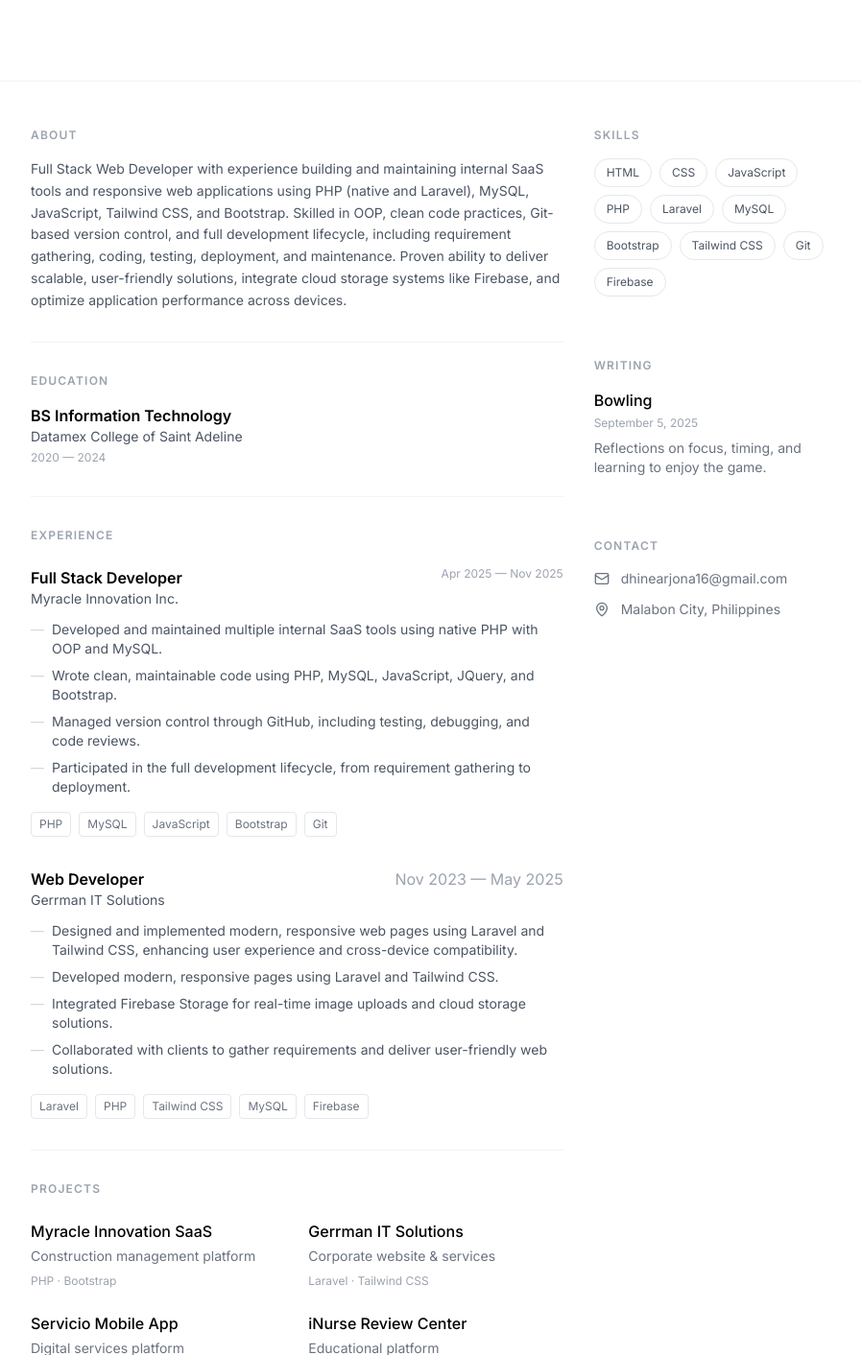
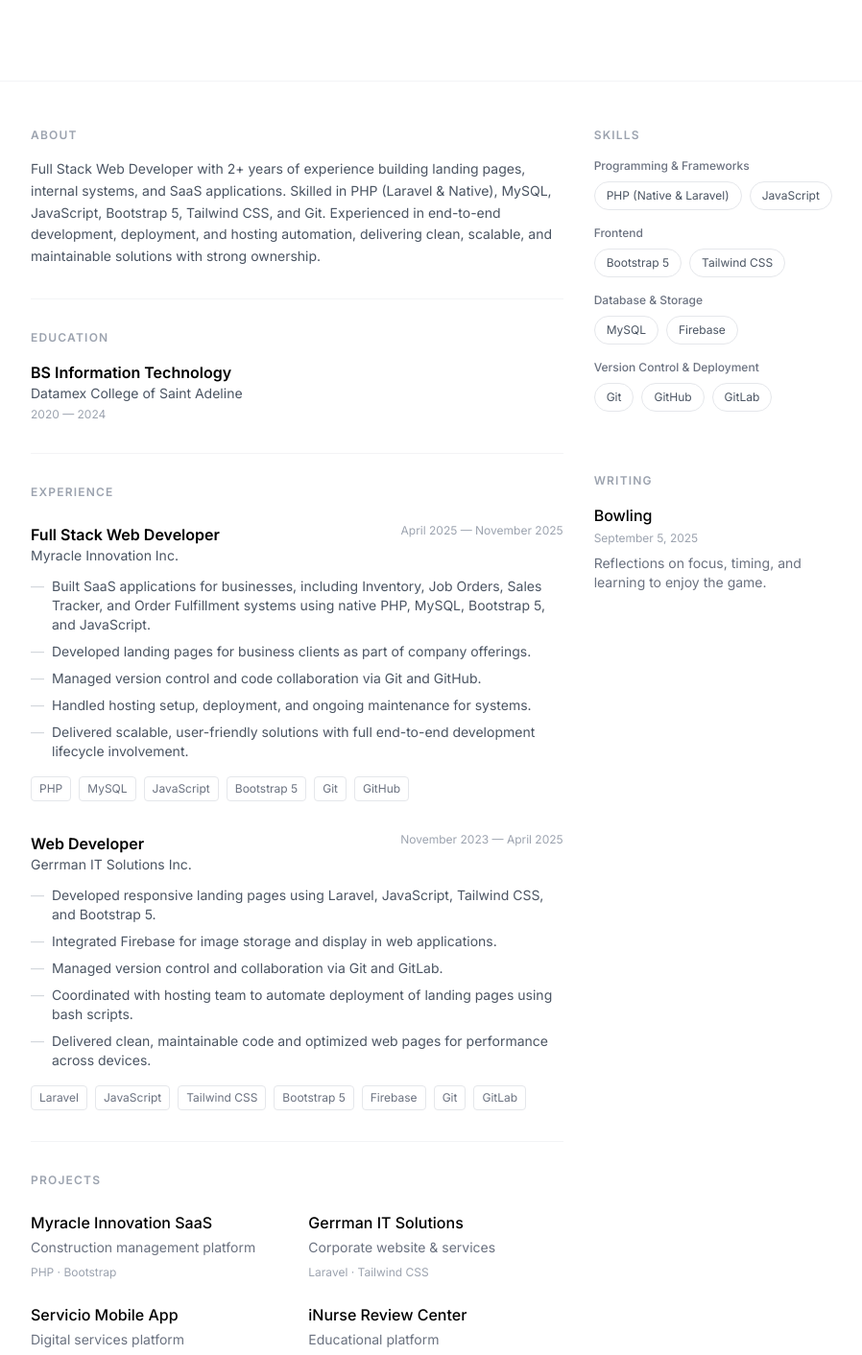
Before and after one commit to Dhinearjona/MyPortfolio, a PHP site: page / in a window 1280 px wide. Shown: the part 242-1654 px from the top of the page at 96% size, without its empty margins (184-1082 px from the left). Run offline with PHP 8.4, Linux system fonts and the light colour scheme; some libraries are stand-ins or nearby versions.

Commit message:
Remove chatbot.php file and update index.php to reflect changes in job experience descriptions, skills categorization, and overall structure. Revise resume content for clarity and consistency, including updated professional summary and work experience details.

```diff
--- a/index.php
+++ b/index.php
@@ -107,12 +107,10 @@
                     <h2 class="text-xs font-semibold uppercase tracking-widest text-gray-400 dark:text-gray-500 mb-4">
                         About</h2>
                     <p class="text-gray-600 dark:text-gray-400 leading-relaxed text-sm">
-                        Full Stack Web Developer with experience building and maintaining internal SaaS tools and
-                        responsive web applications using PHP (native and Laravel), MySQL, JavaScript, Tailwind CSS, and
-                        Bootstrap. Skilled in OOP, clean code practices, Git-based version control, and full development
-                        lifecycle, including requirement gathering, coding, testing, deployment, and maintenance. Proven
-                        ability to deliver scalable, user-friendly solutions, integrate cloud storage systems like
-                        Firebase, and optimize application performance across devices.
+                        Full Stack Web Developer with 2+ years of experience building landing pages, internal systems,
+                        and SaaS applications. Skilled in PHP (Laravel & Native), MySQL, JavaScript, Bootstrap 5,
+                        Tailwind CSS, and Git. Experienced in end-to-end development, deployment, and hosting
+                        automation, delivering clean, scalable, and maintainable solutions with strong ownership.
                     </p>
                 </section>
 
@@ -136,32 +134,36 @@
                         <div>
                             <div class="flex flex-col md:flex-row md:items-start md:justify-between gap-1 mb-3">
                                 <div>
-                                    <h3 class="font-semibold text-black dark:text-white">Full Stack Developer</h3>
+                                    <h3 class="font-semibold text-black dark:text-white">Full Stack Web Developer</h3>
                                     <p class="text-sm text-gray-600 dark:text-gray-400">Myracle Innovation Inc.</p>
                                 </div>
-                                <p class="text-xs text-gray-400 dark:text-gray-500 md:text-right">Apr 2025 — Nov 2025
-                                </p>
+                                <p class="text-xs text-gray-400 dark:text-gray-500 md:text-right">April 2025 — November
+                                    2025</p>
                             </div>
                             <ul class="text-sm text-gray-600 dark:text-gray-400 space-y-2">
                                 <li class="flex gap-2">
                                     <span class="text-gray-300 dark:text-gray-600">—</span>
-                                    <span>Developed and maintained multiple internal SaaS tools using native PHP with
-                                        OOP and MySQL.</span>
+                                    <span>Built SaaS applications for businesses, including Inventory, Job Orders, Sales
+                                        Tracker, and Order Fulfillment systems using native PHP, MySQL, Bootstrap 5, and
+                                        JavaScript.</span>
                                 </li>
                                 <li class="flex gap-2">
                                     <span class="text-gray-300 dark:text-gray-600">—</span>
-                                    <span>Wrote clean, maintainable code using PHP, MySQL, JavaScript, JQuery, and
-                                        Bootstrap.</span>
+                                    <span>Developed landing pages for business clients as part of company
+                                        offerings.</span>
                                 </li>
                                 <li class="flex gap-2">
                                     <span class="text-gray-300 dark:text-gray-600">—</span>
-                                    <span>Managed version control through GitHub, including testing, debugging, and code
-                                        reviews.</span>
+                                    <span>Managed version control and code collaboration via Git and GitHub.</span>
                                 </li>
                                 <li class="flex gap-2">
                                     <span class="text-gray-300 dark:text-gray-600">—</span>
-                                    <span>Participated in the full development lifecycle, from requirement gathering to
-                                        deployment.</span>
+                                    <span>Handled hosting setup, deployment, and ongoing maintenance for systems.</span>
+                                </li>
+                                <li class="flex gap-2">
+                                    <span class="text-gray-300 dark:text-gray-600">—</span>
+                                    <span>Delivered scalable, user-friendly solutions with full end-to-end development
+                                        lifecycle involvement.</span>
                                 </li>
                             </ul>
                             <div class="mt-4 flex flex-wrap gap-2">
@@ -172,9 +174,12 @@
                                 <span
                                     class="px-2 py-1 border border-gray-200 dark:border-gray-800 text-gray-500 dark:text-gray-400 rounded text-xs">JavaScript</span>
                                 <span
-                                    class="px-2 py-1 border border-gray-200 dark:border-gray-800 text-gray-500 dark:text-gray-400 rounded text-xs">Bootstrap</span>
+                                    class="px-2 py-1 border border-gray-200 dark:border-gray-800 text-gray-500 dark:text-gray-400 rounded text-xs">Bootstrap
+                                    5</span>
                                 <span
                                     class="px-2 py-1 border border-gray-200 dark:border-gray-800 text-gray-500 dark:text-gray-400 rounded text-xs">Git</span>
+                                <span
+                                    class="px-2 py-1 border border-gray-200 dark:border-gray-800 text-gray-500 dark:text-gray-400 rounded text-xs">GitHub</span>
                             </div>
                         </div>
 
@@ -183,46 +188,53 @@
                             <div class="flex flex-col md:flex-row md:items-start md:justify-between gap-1 mb-3">
                                 <div>
                                     <h3 class="font-semibold text-black dark:text-white">Web Developer</h3>
-                                    <p class="text-sm text-gray-600 dark:text-gray-400">Gerrman IT Solutions</p>
+                                    <p class="text-sm text-gray-600 dark:text-gray-400">Gerrman IT Solutions Inc.</p>
                                 </div>
-                                <p class="te xt-xs text-gray-400 dark:text-gray-500 md:text-right">Nov 2023 — May 2025
-                                </p>
+                                <p class="text-xs text-gray-400 dark:text-gray-500 md:text-right">November 2023 — April
+                                    2025</p>
                             </div>
                             <ul class="text-sm text-gray-600 dark:text-gray-400 space-y-2">
                                 <li class="flex gap-2">
                                     <span class="text-gray-300 dark:text-gray-600">—</span>
-                                    <span>Designed and implemented modern, responsive web pages using Laravel and
-                                        Tailwind CSS, enhancing user experience and
-                                        cross-device compatibility.
-                                    </span>
+                                    <span>Developed responsive landing pages using Laravel, JavaScript, Tailwind CSS,
+                                        and Bootstrap 5.</span>
                                 </li>
                                 <li class="flex gap-2">
                                     <span class="text-gray-300 dark:text-gray-600">—</span>
-                                    <span>Developed modern, responsive pages using Laravel and Tailwind CSS.</span>
+                                    <span>Integrated Firebase for image storage and display in web applications.</span>
                                 </li>
                                 <li class="flex gap-2">
                                     <span class="text-gray-300 dark:text-gray-600">—</span>
-                                    <span>Integrated Firebase Storage for real-time image uploads and cloud storage
-                                        solutions.</span>
+                                    <span>Managed version control and collaboration via Git and GitLab.</span>
                                 </li>
                                 <li class="flex gap-2">
                                     <span class="text-gray-300 dark:text-gray-600">—</span>
-                                    <span>Collaborated with clients to gather requirements and deliver user-friendly web
-                                        solutions.</span>
+                                    <span>Coordinated with hosting team to automate deployment of landing pages using
+                                        bash scripts.</span>
+                                </li>
+                                <li class="flex gap-2">
+                                    <span class="text-gray-300 dark:text-gray-600">—</span>
+                                    <span>Delivered clean, maintainable code and optimized web pages for performance
+                                        across devices.</span>
                                 </li>
                             </ul>
                             <div class="mt-4 flex flex-wrap gap-2">
                                 <span
                                     class="px-2 py-1 border border-gray-200 dark:border-gray-800 text-gray-500 dark:text-gray-400 rounded text-xs">Laravel</span>
                                 <span
-                                    class="px-2 py-1 border border-gray-200 dark:border-gray-800 text-gray-500 dark:text-gray-400 rounded text-xs">PHP</span>
+                                    class="px-2 py-1 border border-gray-200 dark:border-gray-800 text-gray-500 dark:text-gray-400 rounded text-xs">JavaScript</span>
                                 <span
                                     class="px-2 py-1 border border-gray-200 dark:border-gray-800 text-gray-500 dark:text-gray-400 rounded text-xs">Tailwind
                                     CSS</span>
                                 <span
-                                    class="px-2 py-1 border border-gray-200 dark:border-gray-800 text-gray-500 dark:text-gray-400 rounded text-xs">MySQL</span>
+                                    class="px-2 py-1 border border-gray-200 dark:border-gray-800 text-gray-500 dark:text-gray-400 rounded text-xs">Bootstrap
+                                    5</span>
                                 <span
                                     class="px-2 py-1 border border-gray-200 dark:border-gray-800 text-gray-500 dark:text-gray-400 rounded text-xs">Firebase</span>
+                                <span
+                                    class="px-2 py-1 border border-gray-200 dark:border-gray-800 text-gray-500 dark:text-gray-400 rounded text-xs">Git</span>
+                                <span
+                                    class="px-2 py-1 border border-gray-200 dark:border-gray-800 text-gray-500 dark:text-gray-400 rounded text-xs">GitLab</span>
                             </div>
                         </div>
                     </div>
@@ -323,28 +335,51 @@
                 <section class="pb-8 border-b border-gray-100 dark:border-gray-900 lg:border-0">
                     <h2 class="text-xs font-semibold uppercase tracking-widest text-gray-400 dark:text-gray-500 mb-4">
                         Skills</h2>
+                    <div class="space-y-4">
+                        <div>
+                            <h3 class="text-xs font-medium text-gray-500 dark:text-gray-500 mb-2">Programming &
+                                Frameworks</h3>
                             <div class="flex flex-wrap gap-2">
                                 <span
-                            class="px-3 py-1.5 border border-gray-200 dark:border-gray-800 text-gray-600 dark:text-gray-400 rounded-full text-xs">HTML</span>
-                        <span
-                            class="px-3 py-1.5 border border-gray-200 dark:border-gray-800 text-gray-600 dark:text-gray-400 rounded-full text-xs">CSS</span>
+                                    class="px-3 py-1.5 border border-gray-200 dark:border-gray-800 text-gray-600 dark:text-gray-400 rounded-full text-xs">PHP
+                                    (Native & Laravel)</span>
                                 <span
                                     class="px-3 py-1.5 border border-gray-200 dark:border-gray-800 text-gray-600 dark:text-gray-400 rounded-full text-xs">JavaScript</span>
+                            </div>
+                        </div>
+                        <div>
+                            <h3 class="text-xs font-medium text-gray-500 dark:text-gray-500 mb-2">Frontend</h3>
+                            <div class="flex flex-wrap gap-2">
                                 <span
-                            class="px-3 py-1.5 border border-gray-200 dark:border-gray-800 text-gray-600 dark:text-gray-400 rounded-full text-xs">PHP</span>
+                                    class="px-3 py-1.5 border border-gray-200 dark:border-gray-800 text-gray-600 dark:text-gray-400 rounded-full text-xs">Bootstrap
+                                    5</span>
                                 <span
-                            class="px-3 py-1.5 border border-gray-200 dark:border-gray-800 text-gray-600 dark:text-gray-400 rounded-full text-xs">Laravel</span>
+                                    class="px-3 py-1.5 border border-gray-200 dark:border-gray-800 text-gray-600 dark:text-gray-400 rounded-full text-xs">Tailwind
+                                    CSS</span>
+                            </div>
+                        </div>
+                        <div>
+                            <h3 class="text-xs font-medium text-gray-500 dark:text-gray-500 mb-2">Database & Storage
+                            </h3>
+                            <div class="flex flex-wrap gap-2">
                                 <span
                                     class="px-3 py-1.5 border border-gray-200 dark:border-gray-800 text-gray-600 dark:text-gray-400 rounded-full text-xs">MySQL</span>
                                 <span
-                            class="px-3 py-1.5 border border-gray-200 dark:border-gray-800 text-gray-600 dark:text-gray-400 rounded-full text-xs">Bootstrap</span>
-                        <span
-                            class="px-3 py-1.5 border border-gray-200 dark:border-gray-800 text-gray-600 dark:text-gray-400 rounded-full text-xs">Tailwind
-                            CSS</span>
+                                    class="px-3 py-1.5 border border-gray-200 dark:border-gray-800 text-gray-600 dark:text-gray-400 rounded-full text-xs">Firebase</span>
+                            </div>
+                        </div>
+                        <div>
+                            <h3 class="text-xs font-medium text-gray-500 dark:text-gray-500 mb-2">Version Control &
+                                Deployment</h3>
+                            <div class="flex flex-wrap gap-2">
                                 <span
                                     class="px-3 py-1.5 border border-gray-200 dark:border-gray-800 text-gray-600 dark:text-gray-400 rounded-full text-xs">Git</span>
                                 <span
-                            class="px-3 py-1.5 border border-gray-200 dark:border-gray-800 text-gray-600 dark:text-gray-400 rounded-full text-xs">Firebase</span>
+                                    class="px-3 py-1.5 border border-gray-200 dark:border-gray-800 text-gray-600 dark:text-gray-400 rounded-full text-xs">GitHub</span>
+                                <span
+                                    class="px-3 py-1.5 border border-gray-200 dark:border-gray-800 text-gray-600 dark:text-gray-400 rounded-full text-xs">GitLab</span>
+                            </div>
+                        </div>
                     </div>
                 </section>
 
@@ -359,23 +394,6 @@
                             Reflections on focus, timing, and learning to enjoy the game.
                         </p>
                     </a>
-                </section>
-
-                <!-- Contact Section -->
-                <section>
-                    <h2 class="text-xs font-semibold uppercase tracking-widest text-gray-400 dark:text-gray-500 mb-4">
-                        Contact</h2>
-                    <div class="space-y-3">
-                        <a href="mailto:dhinearjona16@gmail.com"
-                            class="flex items-center gap-3 text-gray-500 dark:text-gray-400 hover:text-black dark:hover:text-white transition-colors text-sm">
-                            <i data-lucide="mail" class="w-4 h-4"></i>
-                            <span>dhinearjona16@gmail.com</span>
-                        </a>
-                        <div class="flex items-center gap-3 text-gray-500 dark:text-gray-400 text-sm">
-                            <i data-lucide="map-pin" class="w-4 h-4"></i>
-                            <span>Malabon City, Philippines</span>
-                        </div>
-                    </div>
                 </section>
             </aside>
         </div>
```
Also changed, not shown: chatbot.php (deleted, +0 -90 lines), 1 other file. Lines whose indentation alone changed are shown as unchanged.
